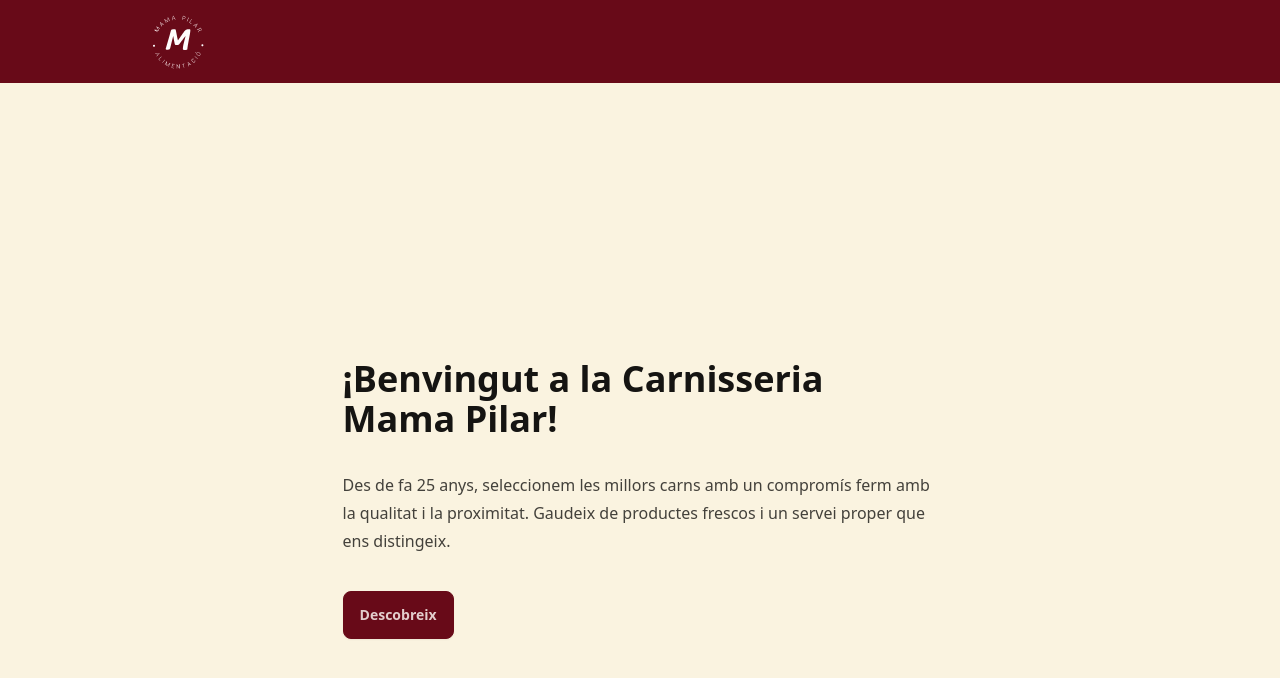
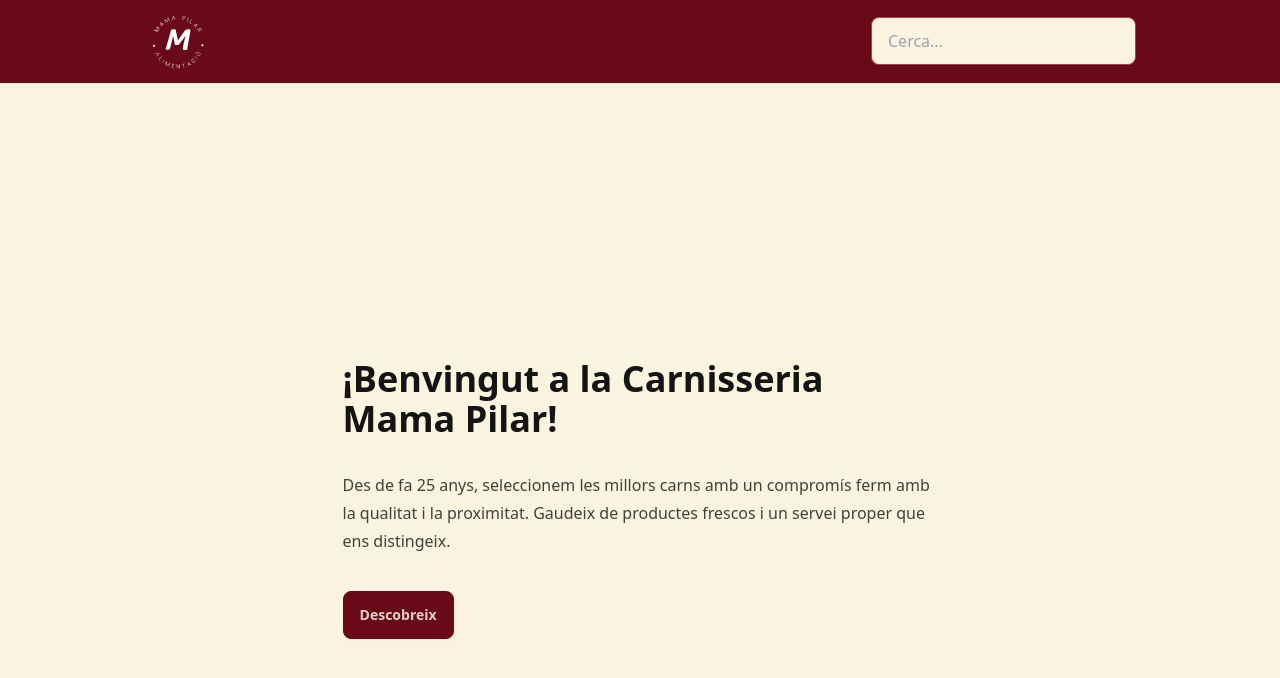
Before and after one commit to Arthurblaya/mama-pilar-fe, a Next.js app: page / in a window 1280 px wide. Shown: the top 678 px of the page. Built offline with nearby package versions, Linux system fonts and the light colour scheme.

Commit message:
feat: Add search input to Header component for improved navigation

```diff
--- a/src/components/header.tsx
+++ b/src/components/header.tsx
@@ -5,7 +5,7 @@
 export default function Header() {
   return (
     <header className="bg-primary">
-      <div className="container mx-auto max-w-screen-lg flex items-center justify-between">
+      <div className="container mx-auto flex max-w-screen-lg items-center justify-between">
         <Link href="/">
           <Image
             src={Logo}
@@ -15,6 +15,11 @@
             className="cursor-pointer"
           />
         </Link>
+        <input
+          type="text"
+          placeholder="Cerca..."
+          className="input input-bordered input-secondary max-w-xs mr-4"
+        />
       </div>
     </header>
   );
```
